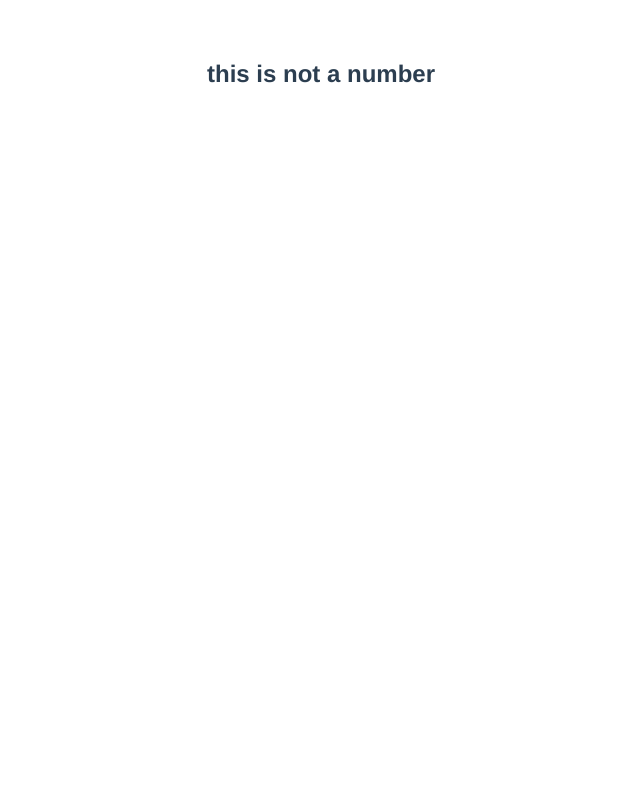
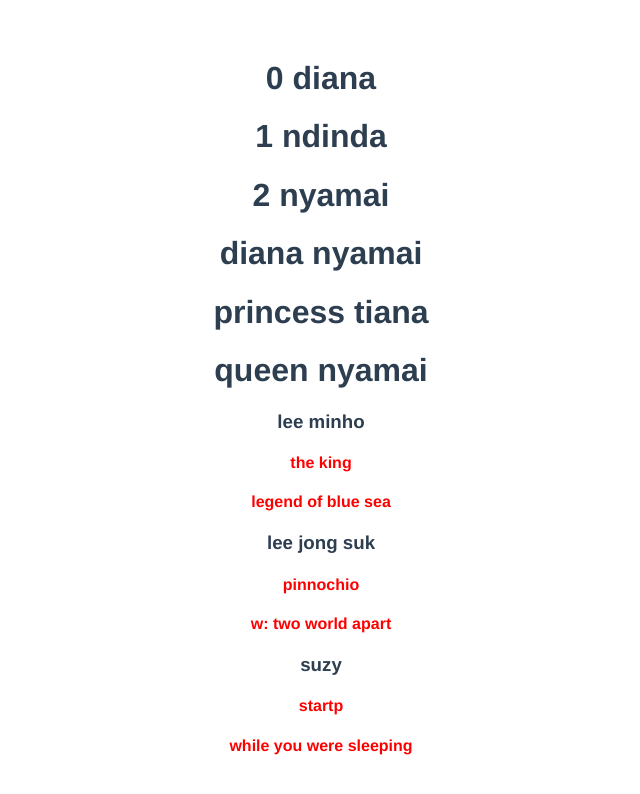
Before and after one commit to Diana-nyamai/Vuejs, a Vue app in the folder learning-vue/: page / in a window 1280 px wide. Shown: the top 794 px of the page, without its empty margins (319-959 px from the left). Built offline with nearby package versions, Linux system fonts and the light colour scheme.

Commit message:
list rendering

```diff
--- a/learning-vue/src/App.vue
+++ b/learning-vue/src/App.vue
@@ -12,12 +12,19 @@
   <h3 :class="[ispromoted && 'promoted', issoldout? 'soldout': 'new']">aray of promoted movies</h3>
   <h4 :class="{promoted: ispromoted, new: !issoldout, soldout: issoldout}">checking the movies</h4>
 <div :style="hightlight">highight styling</div>
-<div><img :src="logo" alt="logo"></div> -->
+<div><img :src="logo" alt="logo"></div> introduction to vue and the basics -->
 
-<h2 v-if="num === 0">this number is zero</h2>
+<!-- <h2 v-if="num === 0">this number is zero</h2>
 <h2 v-else-if="num < 0">this number is negative</h2>
 <h2 v-else-if="num > 0">this number is positive</h2>
-<h2 v-else>this is not a number</h2>
+<h2 v-else>this is not a number</h2> the conditonal rendering-->
+<h1 v-for="(name,index) in names" :key="name">{{index}} {{name}}</h1>
+<h1 v-for="name in fullNames" :key="name.first">{{name.first}} {{name.second}}</h1>
+
+<div v-for="actor in actors" :key="actor.name">
+  <h3>{{actor.name}}</h3>
+  <h4 v-for="movie in actor.movies" :key="movie" :style="movieColor">{{movie}}</h4>
+</div>
    </div>
 </template>
 
@@ -26,7 +33,33 @@
   name: 'App',
   data(){
     return{
-     num: "diana"
+      names: ['diana', 'ndinda', 'nyamai'],
+      fullNames: [
+        {first: 'diana', second: 'nyamai'},
+         {first: 'princess', second: 'tiana'},
+          {first: 'queen', second: 'nyamai'}
+
+      ],
+      actors: [
+        {
+          name: 'lee minho',
+          movies: [ 'the king', 'legend of blue sea']
+        },
+        {
+          name: 'lee jong suk',
+          movies: ['pinnochio', 'w: two world apart']
+        },
+        {
+          name: 'suzy',
+          movies: ['startp', 'while you were sleeping']
+        }
+      ],
+      movieColor: {
+        color: 'red'
+      }
+
+    //  num: "diana" (conditonal rendering data)
+    // {
       // name: 'ndinda',
       // channel: '<b>codeevolution</b>',
       // greeting: 'hello world',
@@ -39,7 +72,7 @@
       //   padding: '30px'
       // },
       // logo: 'https://randomuser.me/api/portraits/men/10.jpg'
-
+//  the basics of vue data}
       }
       }
 
@@ -55,6 +88,9 @@
   color: #2c3e50;
   margin-top: 60px;
 }
+.movies{
+  color: red;
+}
 /* .underline{
   text-decoration: underline;
 }
@@ -66,5 +102,5 @@
 }
 .soldout{
   color: red;
-} */
+} the basics of vue styling */
 </style>
```
